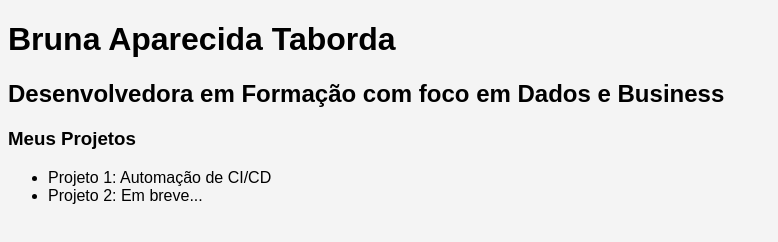
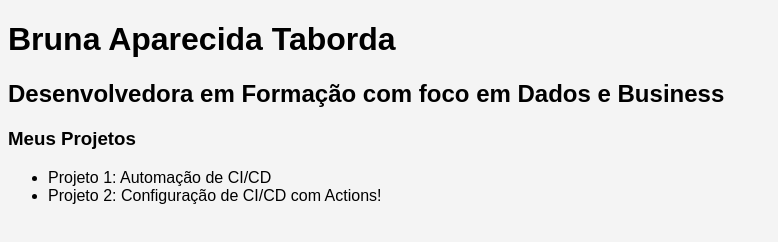
Before and after one commit to SarkhanMuan/Portfolio-Bruna-Taborda, a plain HTML site: page index.html in a window 1280 px wide. Shown: the whole page, without its empty margins (0-778 px from the left). Drawn offline with Linux system fonts and the light colour scheme.

Commit message:
Atualiza lista de projetos em index.html

```diff
--- a/index.html
+++ b/index.html
@@ -17,7 +17,7 @@
             <h3>Meus Projetos</h3>
             <ul>
                 <li>Projeto 1: Automação de CI/CD</li>
-                <li>Projeto 2: Em breve...</li>
+                <li>Projeto 2: Configuração de CI/CD com Actions!</li>
             </ul>
         </section>
 </main>
```
